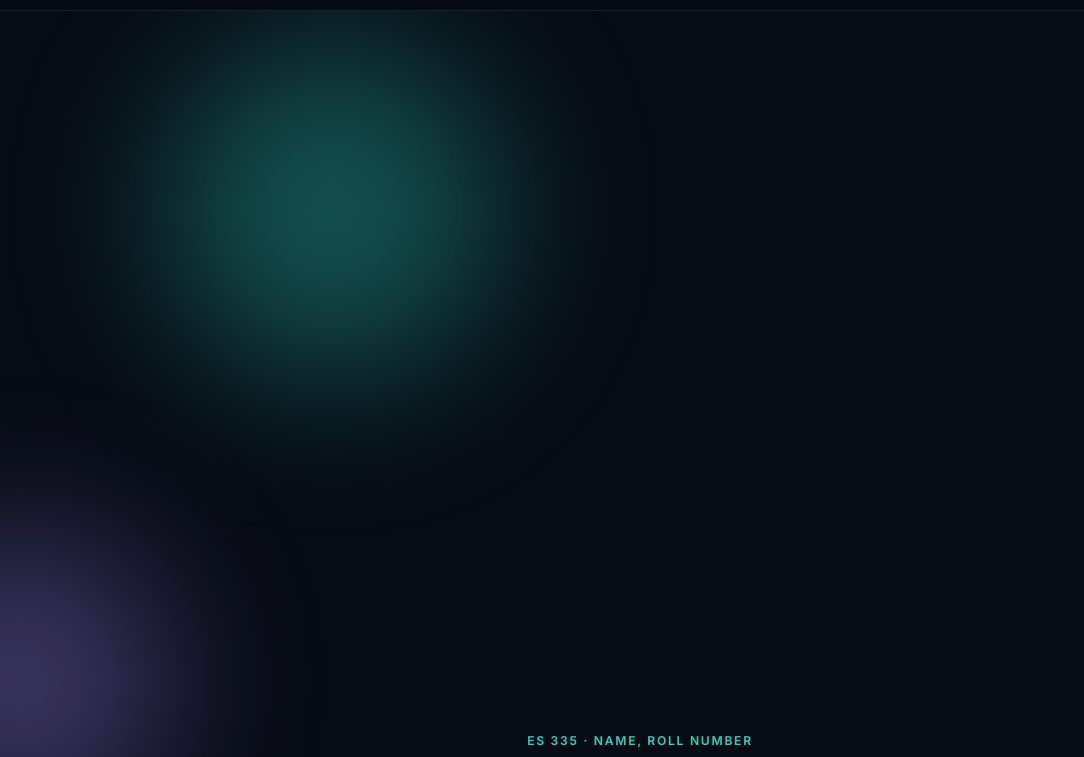
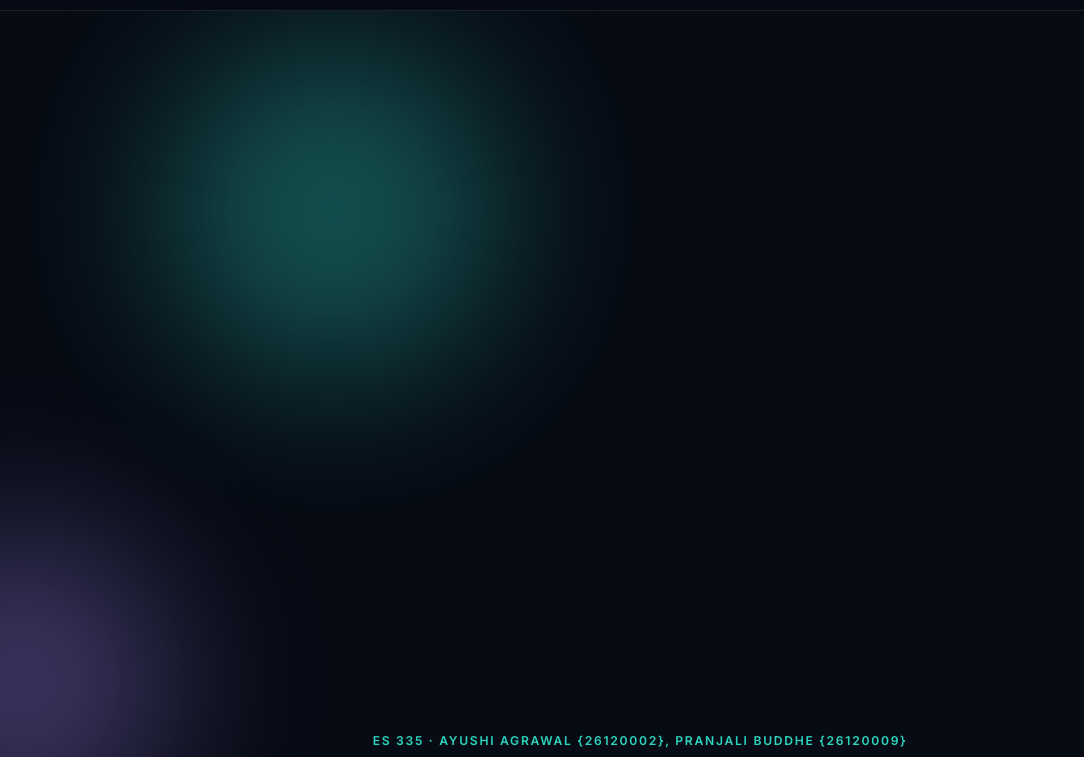
Before and after one commit to ayushi2577/AirWarn, a plain HTML site: page docs/index.html in a window 1280 px wide. Shown: the part 43-800 px from the top of the page, without its empty margins (0-1084 px from the left). Drawn offline with nearby package versions, Linux system fonts and the light colour scheme.

Commit message:
Edited roll no.

```diff
--- a/docs/index.html
+++ b/docs/index.html
@@ -21,7 +21,7 @@
 
 <header class="hero">
   <div class="blob b1"></div><div class="blob b2"></div>
-  <p class="eyebrow">ES 335 &middot; NAME, ROLL NUMBER</p>
+  <p class="eyebrow">ES 335 &middot; Ayushi Agrawal {26120002}, Pranjali Buddhe {26120009}</p>
   <h1>Can we warn a day ahead when a city's air will be <span class="grad">unhealthy</span>?</h1>
   <p class="lead">Predicting whether tomorrow's AQI will be above 200 ("Poor" or worse) from past readings in 26 Indian cities, 2015&ndash;2020, and testing honestly against the rule "tomorrow = today".</p>
   <div class="stats">
```
Also changed, not shown: 1 other file.
